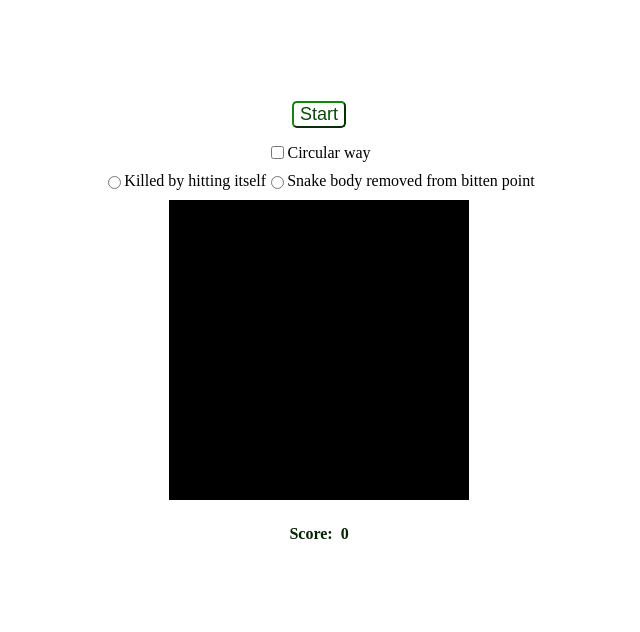
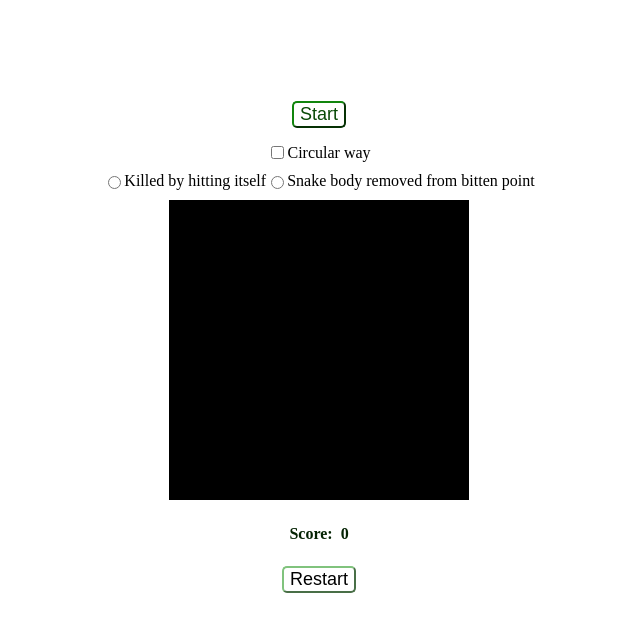
Before and after one commit to rksazid/Snake-game-boiler-plate, a plain HTML site: page index.html in a window 1280 px wide. Shown: the whole page, without its empty margins (321-961 px from the left). Drawn offline with Linux system fonts and the light colour scheme.

Commit message:
4 task done

```diff
--- a/index.html
+++ b/index.html
@@ -28,6 +28,17 @@
                 border-color: #11850d;
                 background: transparent;
                 border-radius: 5px;
+            }
+            .restart {
+                font-size: 18px;
+                color: black;
+                border-color: #80c37d;
+                background: transparent;
+                border-radius: 5px;
+            }
+            .restart-div {
+                margin-top: 1%;
+                margin-bottom: 5px;
             }
 
             .start-div {
@@ -60,5 +71,8 @@
         <div class="div-common score-div">
             <b style="color: #042303;">Score:  &nbsp;<span id="score">0</span></b>
         </div>
+        <div class="div-common restart-div">
+            <button class="restart" onclick="init();">Restart</button>
+        </div>
     </body>
 </html>
--- a/snake.js
+++ b/snake.js
@@ -62,7 +62,6 @@ function init() {
     locateApple();
     setTimeout("gameCycle()", DELAY);
 }
-
 function loadImages() {
 
     bodyImage = new Image();
```
